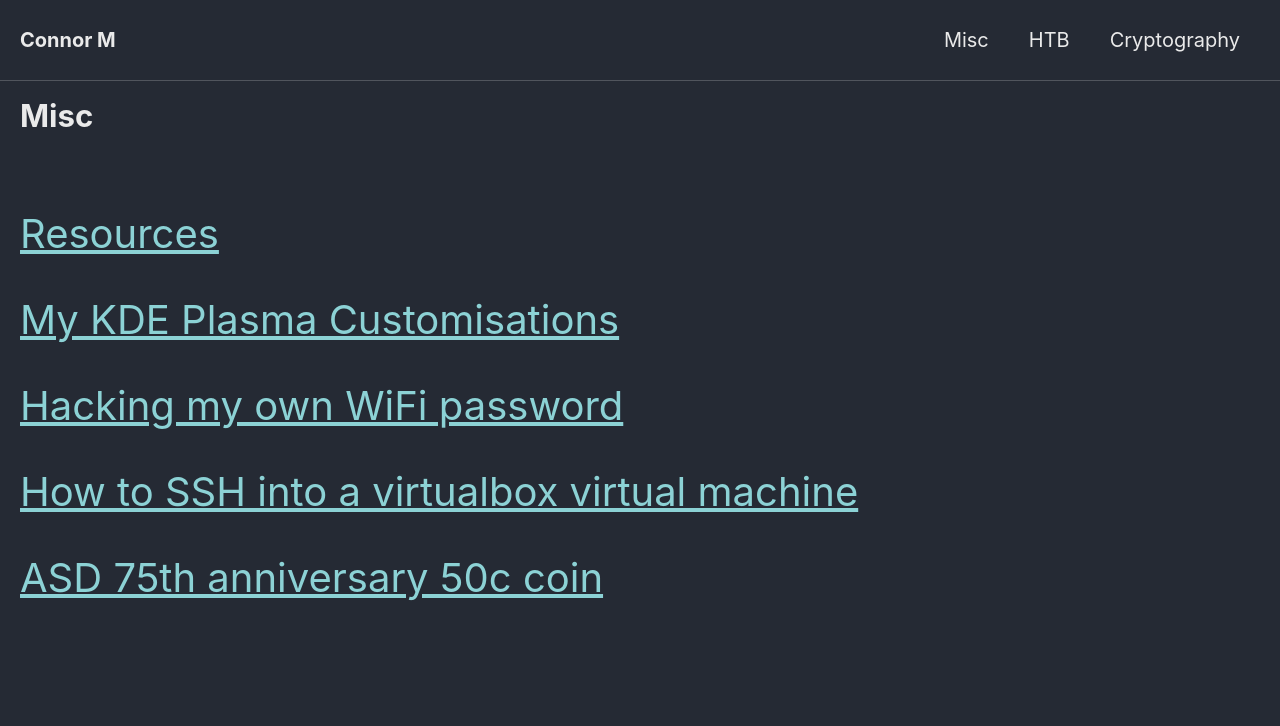
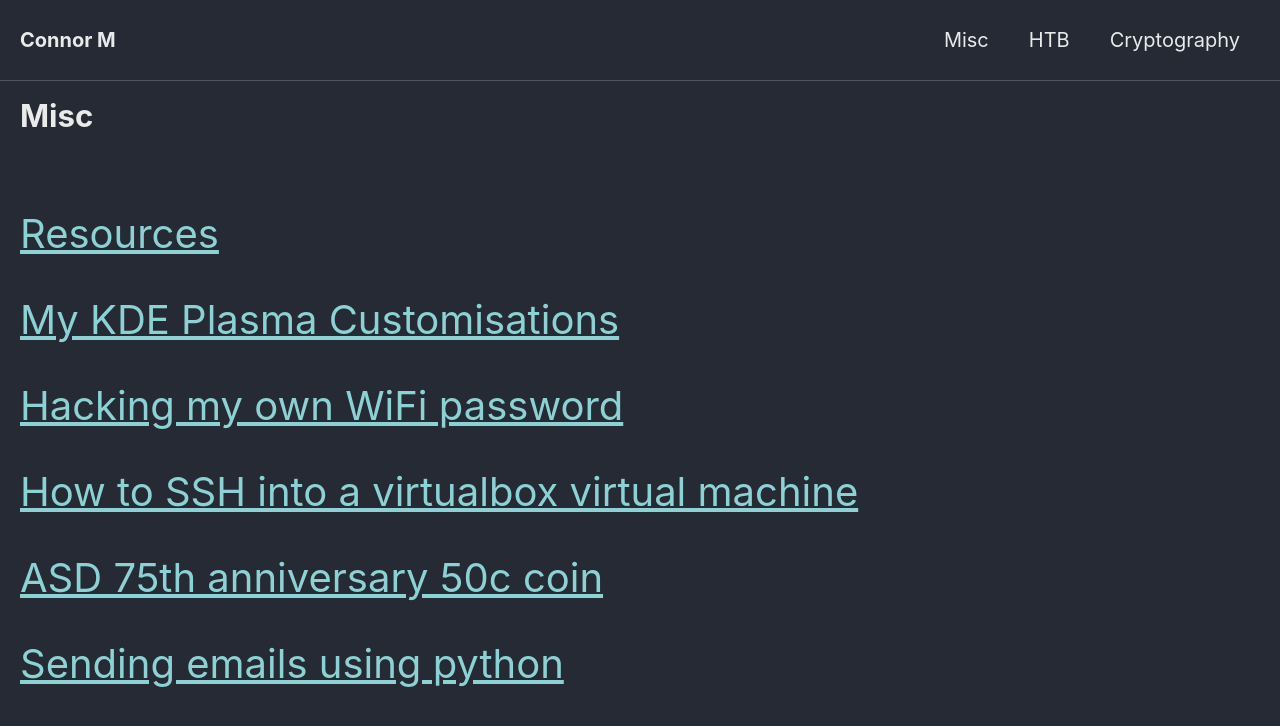
Before and after one commit to Connor-McCartney/Connor-McCartney.github.io, a Jekyll site: the page built from _pages/misc.md, in a window 1280 px wide. Shown: the top 726 px of the page. Built offline with Jekyll 4.4.1, drawn with Linux system fonts in a browser that asks for light colours; cached includes are drawn as plain includes.

Commit message:
Update misc.md

```diff
--- a/_pages/misc.md
+++ b/_pages/misc.md
@@ -14,3 +14,5 @@ title: Misc
 <span style="font-size:2em;">   [How to SSH into a virtualbox virtual machine](/misc/sshvirtualbox)   </span>
 
 <span style="font-size:2em;">   [ASD 75th anniversary 50c coin](/misc/ASD50c)   </span>
+
+<span style="font-size:2em;">   [Sending emails using python](/misc/python-email)   </span>
```
